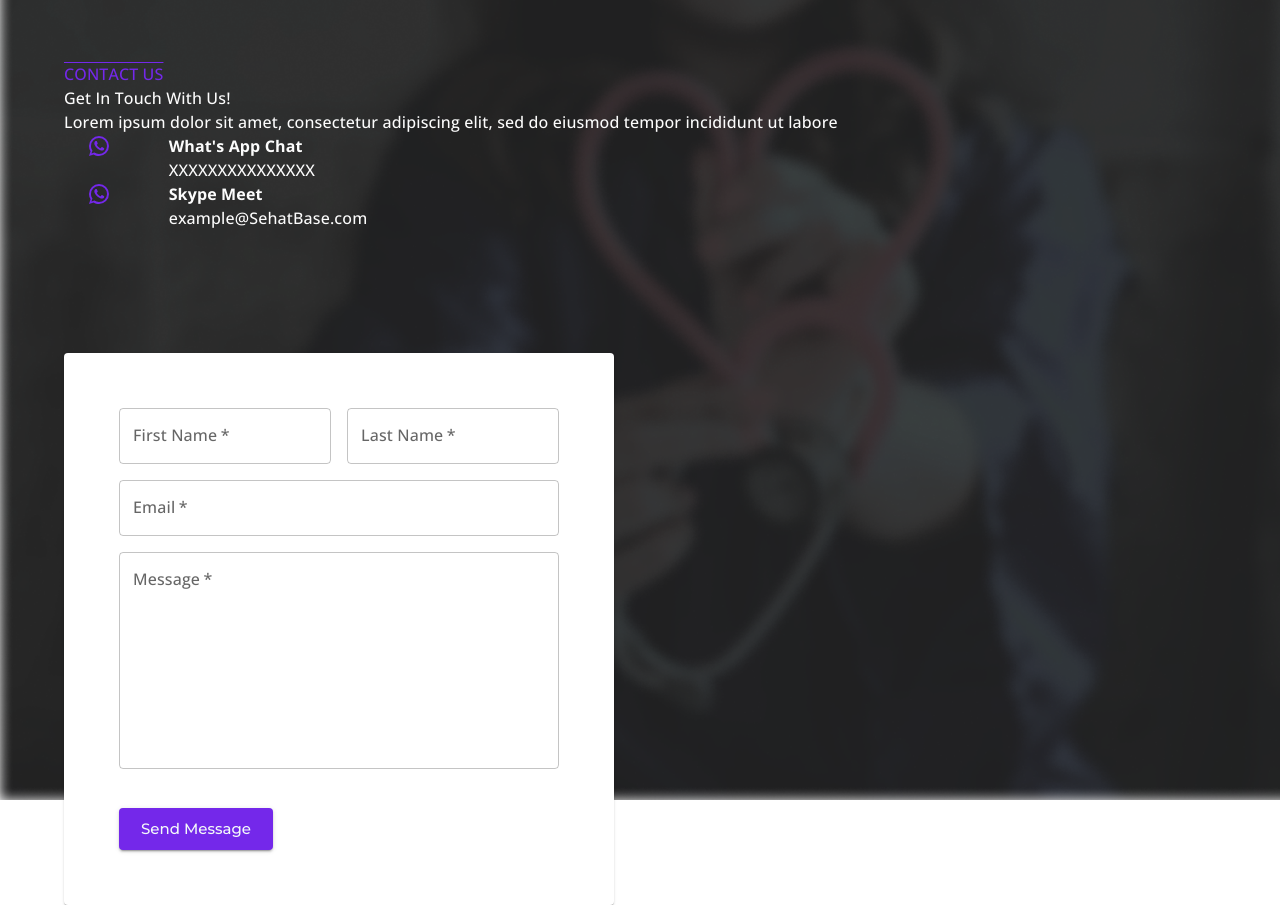
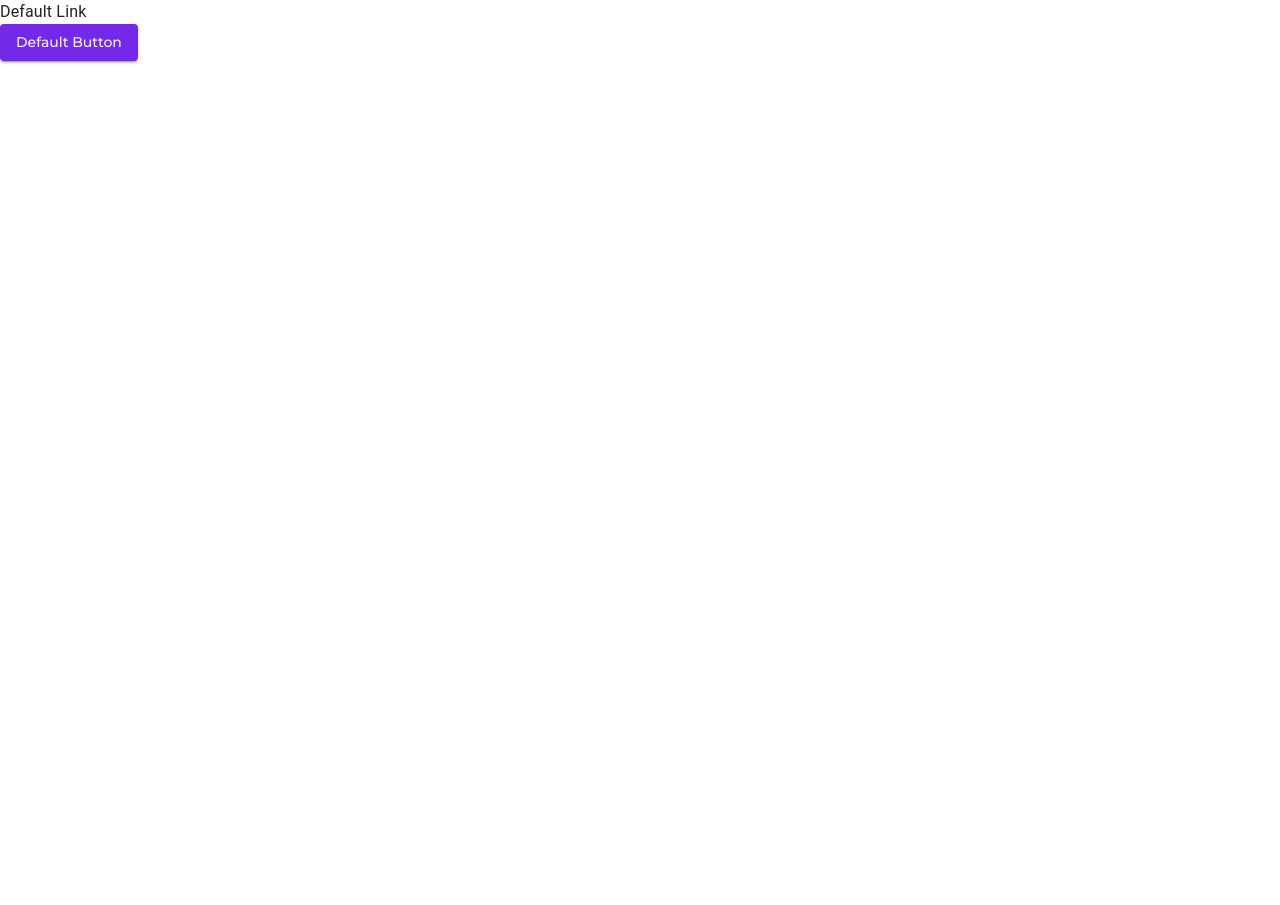
Before and after one commit to SehatBase/sehatbase_frontend, a Next.js app: page / in a window 1280 px wide. After the commit the page ends 800 px from the top, so only its background shows below. Built offline with nearby package versions, Linux system fonts and the light colour scheme.

Commit message:
merge conflict fix

```diff
--- a/pages/index.js
+++ b/pages/index.js
@@ -2,13 +2,9 @@ import { ThemeProvider } from '@mui/material/styles';
 import React from 'react';
 import Navbar from "../components/Navbar";
 import { muiTheme } from "../config/MuiConfig";
-import ContactUs from '../components/ContactUs';
 
 export default function Home() {
   return (
-    <>
-    {/* <Navbar /> */}
-    <ContactUs />
-    </>
+    <Navbar />
   );
 }
```
